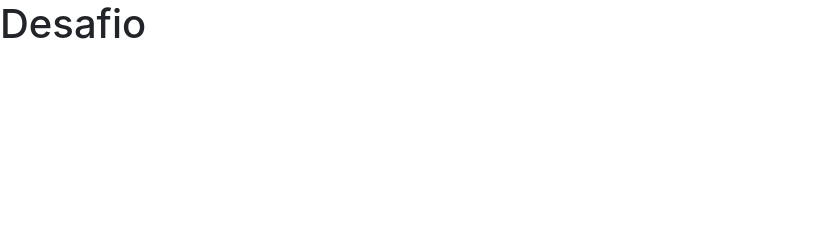
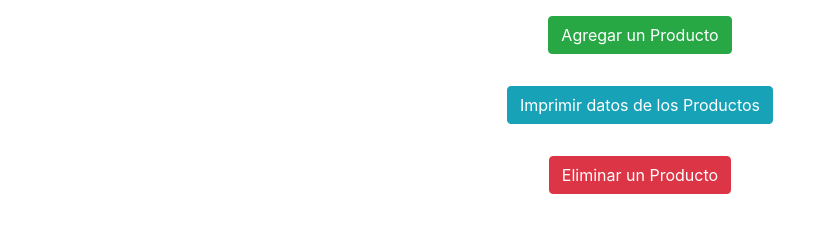
Before and after one commit to Rekke-uk/DesafiosDeRollingCode, a plain HTML site: page Desafio para la Clase del 12 de Marzo/index.html in a window 1280 px wide. Shown: the whole page, without its empty margins (0-833 px from the left). Drawn offline with nearby package versions, Linux system fonts and the light colour scheme.

Commit message:
Desafio 12 Marzo V2

```diff
--- /dev/null
+++ b/Desafio para la Clase del 12 de Marzo/css/style.css
@@ -0,0 +1,4 @@
+.boton {
+    display: flex;
+    justify-content: space-around;
+}
--- a/Desafio para la Clase del 12 de Marzo/index.html
+++ b/Desafio para la Clase del 12 de Marzo/index.html
@@ -9,13 +9,20 @@
     <!-- Bootstrap CSS -->
     <link rel="stylesheet" href="https://stackpath.bootstrapcdn.com/bootstrap/4.4.1/css/bootstrap.min.css"
         integrity="sha384-Vkoo8x4CGsO3+Hhxv8T/Q5PaXtkKtu6ug5TOeNV6gBiFeWPGFN9MuhOf23Q9Ifjh" crossorigin="anonymous">
-
-    <title>Desafio</title>
+    <link rel="stylesheet" href="./css/style.css">
+    <title>Desafio Productos</title>
 </head>
 
 <body>
-    <h1>Desafio</h1>
-
+    <div class="boton">
+        <button type="button" class="btn btn-success mx-3 my-3" onclick="ingresarProducto()">Agregar un Producto</button>
+    </div>
+    <div class="boton">
+        <button type="button" class="btn btn-info mx-3 my-3" onclick="Producto.imprimeDatos">Imprimir datos de los Productos</button>
+    </div>
+    <div class="boton">
+        <button type="button" class="btn btn-danger mx-3 my-3" onclick="eliminarProducto()">Eliminar un Producto</button>
+    </div>
     <!-- Optional JavaScript -->
     <!-- jQuery first, then Popper.js, then Bootstrap JS -->
     <script src="https://code.jquery.com/jquery-3.4.1.slim.min.js"
@@ -27,7 +34,7 @@
     <script src="https://stackpath.bootstrapcdn.com/bootstrap/4.4.1/js/bootstrap.min.js"
         integrity="sha384-wfSDF2E50Y2D1uUdj0O3uMBJnjuUD4Ih7YwaYd1iqfktj0Uod8GCExl3Og8ifwB6"
         crossorigin="anonymous"></script>
-    <script src="./js/app.js"></script>
+    <script src="./js/desafiov2.js"></script>
 </body>
 
 </html>
--- /dev/null
+++ b/Desafio para la Clase del 12 de Marzo/js/desafiov2.js
@@ -0,0 +1,68 @@
+class Producto {
+    constructor(codigo, nombre, precio) {
+        this.codigo = codigo;
+        this.nombre = nombre;
+        this.precio = precio;
+    }
+
+    get imprimeDatos() {
+        console.log(`Código: ${this.codigo}`);
+        console.log(`Nombre: ${this.nombre}`);
+        console.log(`Precio: $${this.precio}`);
+    }
+}
+
+let productos = [];
+
+function ingresarProducto() {
+    let veces = parseInt(prompt("¿Cuantos productos va a ingresar?"));
+
+    if (isNaN(veces) || veces <= 0) {
+        console.error("Debe ingresar un número mayor que cero");
+        return;
+    }
+
+    for (let i = 0; i < veces; i++) {
+        let codigo = i + 1;
+        let nombre = prompt(`Ingrese el nombre del producto #${i + 1}`);
+
+        if (nombre === "" || nombre === null) {
+            console.error("Faltaron datos o se canceló");
+            return;
+        } else {
+            let precio = parseFloat(prompt("Ingrese el precio"));
+            if (isNaN(precio)) {
+                console.error("No se ingresó un número o se canceló");
+                return;
+            }
+            productos.push(
+                new Producto(codigo, nombre.toUpperCase(), precio.toFixed(2))
+            );
+        }
+    }
+
+    for (let index = 0; index < productos.length; index++) {
+        productos[index].imprimeDatos;
+    }
+}
+
+// function eliminarProducto(producto = prompt("Ingrese el producto a eliminar")) {
+//     if (producto) {
+//         let index = productos.indexOf(producto.trim().toUpperCase());
+
+//         if (index != -1) {
+//             let validar = confirm(
+//                 `Está seguro que quiere eliminar el producto ${producto
+//                     .trim()
+//                     .toUpperCase()}`
+//             );
+
+//             if (validar) {
+//                 carrito.splice(index, 1);
+//                 console.log(`Se eliminó ${producto.trim().toUpperCase()} del carrito`);
+//             }
+//         } else {
+//             console.error("El producto no existe en el carrito");
+//         }
+//     }
+// }
```
Also changed, not shown: Desafio para la Clase del 12 de Marzo/js/desafiov1.js (renamed from Desafio para la Clase del 12 de Marzo/js/app.js).
